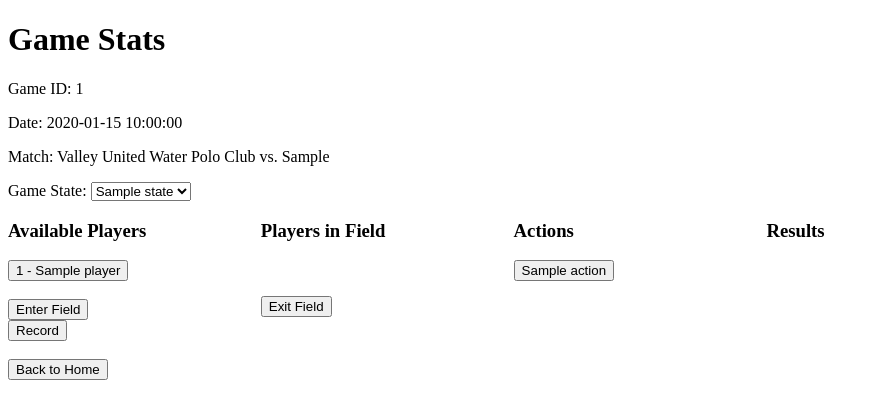
After one commit to dansarmiento/waterpolostats_app, a Flask app: template templates/game_stats.html in a window 1280 px wide. The commit adds this page. Shown: the top 419 px of the page, without its empty margins (0-879 px from the left). Run offline with Flask 2, Linux system fonts and the light colour scheme; the template is opened without the code that fills it: most values are stand-ins (such as "Sample title", 1, 10 or a date in 2020).

Commit message:
giant second update

```diff
--- a/app.py
+++ b/app.py
@@ -50,7 +50,7 @@ def games():
         date = request.form['date']
         opponent_team = request.form['opponent_team']
         opponent_team_level = request.form['opponent_team_level']
-        cursor.execute("INSERT INTO games (date, my_team_id, opponent_team, opponent_team_level) VALUES (?, ?, ?, ?)",
+        cursor.execute("INSERT INTO games (game_date, my_team_id, opponent_team, opponent_team_level) VALUES (?, ?, ?, ?)",
                        (date, 239, opponent_team, opponent_team_level))
         db.commit()
         game_id = cursor.lastrowid
@@ -63,7 +63,7 @@ def cap_assignment(game_id):
     db = get_db()
     cursor = db.cursor()
 
-    cursor.execute("SELECT date, opponent_team FROM games WHERE game_id = ?", (game_id,))
+    cursor.execute("SELECT game_date, opponent_team FROM games WHERE game_id = ?", (game_id,))
     game = cursor.fetchone()
     game_date, opponent_team = game
 
@@ -78,18 +78,24 @@ def cap_assignment(game_id):
     cursor.execute("SELECT player_id, first_name, last_name FROM players WHERE club_team_id = 239")
     players = cursor.fetchall()
 
-    cursor.execute("SELECT cap_id FROM caps WHERE cap_id NOT IN (SELECT cap_id FROM cap_assignment WHERE game_id = ?)", (game_id,))
+    # Ensure cap_number is included in the available_caps query
+    cursor.execute("""
+        SELECT caps.cap_id, caps.cap_number
+        FROM caps
+        WHERE caps.cap_id NOT IN (SELECT cap_id FROM cap_assignment WHERE game_id = ?)
+    """, (game_id,))
     available_caps = cursor.fetchall()
 
     return render_template('cap_assignment.html', game_id=game_id, game_date=game_date,
                            opponent_team=opponent_team, players=players, available_caps=available_caps)
+
 
 @app.route('/game_stats/<int:game_id>', methods=['GET', 'POST'])
 def game_stats(game_id):
     db = get_db()
     cursor = db.cursor()
 
-    cursor.execute("SELECT date, opponent_team FROM games WHERE game_id = ?", (game_id,))
+    cursor.execute("SELECT game_date, opponent_team FROM games WHERE game_id = ?", (game_id,))
     game = cursor.fetchone()
     game_date, opponent_team = game
 
@@ -99,7 +105,7 @@ def game_stats(game_id):
     cursor.execute("SELECT game_state_id, game_state_desc FROM game_state")
     game_states = cursor.fetchall()
 
-    cursor.execute("SELECT action_id, action_desc, result_type FROM actions")
+    cursor.execute("SELECT action_id, action_desc FROM actions")
     actions = cursor.fetchall()
 
     cursor.execute("SELECT result_id, result_desc, result_type FROM results")
@@ -113,10 +119,22 @@ def game_stats(game_id):
         cursor.execute("INSERT INTO game_stats (game_id, game_state_id, cap_number, action_id, result_id) VALUES (?, ?, ?, ?, ?)",
                        (game_id, game_state_id, cap_number, action_id, result_id))
         db.commit()
-        return redirect(url_for('index'))
+        # Instead of redirecting, re-render the game_stats page with updated data
+        cursor.execute("SELECT cap_assignment.cap_id, players.last_name FROM cap_assignment JOIN players ON cap_assignment.player_id = players.player_id WHERE cap_assignment.game_id = ?", (game_id,))
+        players_in_game = cursor.fetchall()
+
+        cursor.execute("SELECT game_state_id, game_state_desc FROM game_state")
+        game_states = cursor.fetchall()
+
+        cursor.execute("SELECT action_id, action_desc FROM actions")
+        actions = cursor.fetchall()
+
+        cursor.execute("SELECT result_id, result_desc, result_type FROM results")
+        results = cursor.fetchall()
 
     return render_template('game_stats.html', game_id=game_id, game_date=game_date, opponent_team=opponent_team,
                            players_in_game=players_in_game, game_states=game_states, actions=actions, results=results)
+
 
 @app.route('/results/<int:action_id>', methods=['GET'])
 def get_results(action_id):
--- a/app/templates/cap_assignment.html
+++ b/app/templates/cap_assignment.html
@@ -15,7 +15,7 @@
                 {{ player[1] }} {{ player[2] }}
                 <select name="{{ player[0] }}">
                     {% for cap in available_caps %}
-                    <option value="{{ cap[0] }}">{{ cap[0] }}</option>
+                    <option value="{{ cap[0] }}">{{ cap[1] }}</option>
                     {% endfor %}
                 </select>
             </li>
--- a/requirements.txt
+++ b/requirements.txt
@@ -1 +1,4 @@
-pip freeze > requirements.txt
+Flask==2.0.2
+Flask-CORS==3.0.10
+gunicorn==20.1.0
+Werkzeug==2.0.1
--- /dev/null
+++ b/templates/game_stats.html
@@ -0,0 +1,104 @@
+<!DOCTYPE html>
+<html>
+<head>
+    <title>Game Stats</title>
+</head>
+<body>
+    <h1>Game Stats</h1>
+    <p>Game ID: {{ game_id }}</p>
+    <p>Date: {{ game_date }}</p>
+    <p>Match: Valley United Water Polo Club vs. {{ opponent_team }}</p>
+    <form method="POST">
+        <label for="game_state">Game State:</label>
+        <select id="game_state" name="game_state_id">
+            {% for state in game_states %}
+            <option value="{{ state[0] }}">{{ state[1] }}</option>
+            {% endfor %}
+        </select>
+        <br>
+        <div>
+            <div style="float:left; width:20%;">
+                <h3>Available Players</h3>
+                {% for player in players_in_game %}
+                <button type="button" onclick="selectPlayer('{{ player[0] }}')">{{ player[0] }} - {{ player[1] }}</button>
+                {% endfor %}
+                <br><br>
+                <button type="button" onclick="enterField()">Enter Field</button>
+            </div>
+            <div style="float:left; width:20%;">
+                <h3>Players in Field</h3>
+                <div id="field_players"></div>
+                <br><br>
+                <button type="button" onclick="exitField()">Exit Field</button>
+            </div>
+            <div style="float:left; width:20%;">
+                <h3>Actions</h3>
+                {% for action in actions %}
+                <button type="button" onclick="selectAction('{{ action[0] }}')">{{ action[1] }}</button>
+                {% endfor %}
+            </div>
+            <div style="float:left; width:20%;">
+                <h3>Results</h3>
+                <div id="results_buttons"></div>
+            </div>
+        </div>
+        <br style="clear:both;">
+        <input type="hidden" id="cap_number" name="cap_number">
+        <input type="hidden" id="action_id" name="action_id">
+        <input type="hidden" id="result_id" name="result_id">
+        <button type="submit">Record</button>
+    </form>
+    <br>
+    <button onclick="location.href='{{ url_for('index') }}'">Back to Home</button>
+
+    <script>
+        let selectedPlayer = null;
+        let selectedAction = null;
+        const availablePlayers = document.getElementById('available_players');
+        const fieldPlayers = document.getElementById('field_players');
+        const resultsButtons = document.getElementById('results_buttons');
+
+        function selectPlayer(capNumber) {
+            selectedPlayer = capNumber;
+            document.getElementById('cap_number').value = capNumber;
+        }
+
+        function enterField() {
+            if (selectedPlayer) {
+                const button = document.querySelector(`button[onclick="selectPlayer('${selectedPlayer}')"]`);
+                fieldPlayers.appendChild(button);
+                selectedPlayer = null;
+            }
+        }
+
+        function exitField() {
+            if (selectedPlayer) {
+                const button = document.querySelector(`button[onclick="selectPlayer('${selectedPlayer}')"]`);
+                availablePlayers.appendChild(button);
+                selectedPlayer = null;
+            }
+        }
+
+        function selectAction(actionId) {
+            selectedAction = actionId;
+            document.getElementById('action_id').value = actionId;
+            resultsButtons.innerHTML = '';
+            fetch(`/results/${actionId}`)
+                .then(response => response.json())
+                .then(data => {
+                    data.forEach(result => {
+                        const button = document.createElement('button');
+                        button.type = 'button';
+                        button.innerText = result.desc;
+                        button.onclick = () => selectResult(result.id);
+                        resultsButtons.appendChild(button);
+                    });
+                });
+        }
+
+        function selectResult(resultId) {
+            document.getElementById('result_id').value = resultId;
+        }
+    </script>
+</body>
+</html>
```
Also changed, not shown: app/templates/game_stats.html (+73 -21 lines), templates/cap_assignment.html (added, +29 -0 lines), templates/games.html (added, +26 -0 lines), templates/index.html (added, +11 -0 lines), templates/players.html (added, +26 -0 lines), waterpolostats.db.
